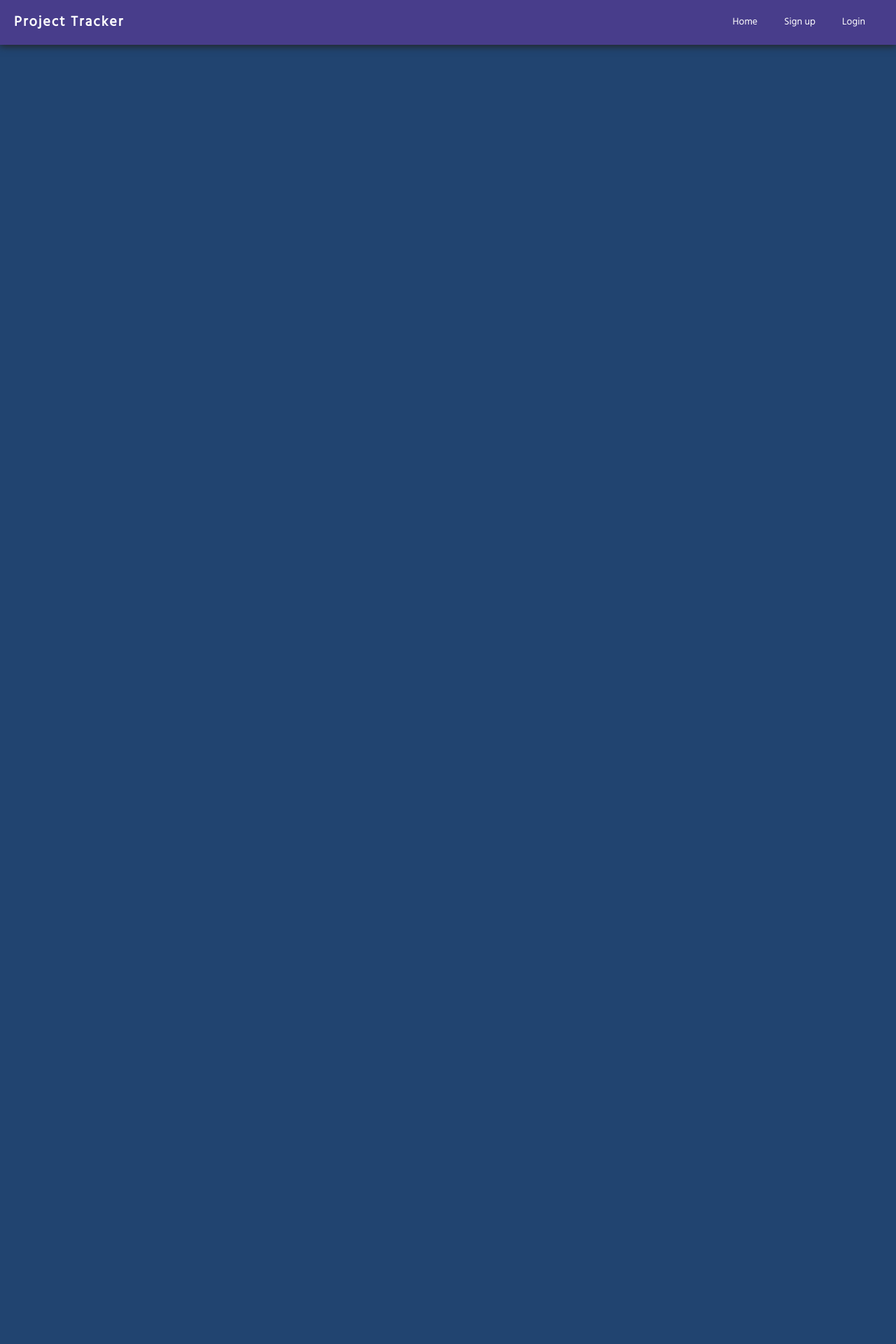
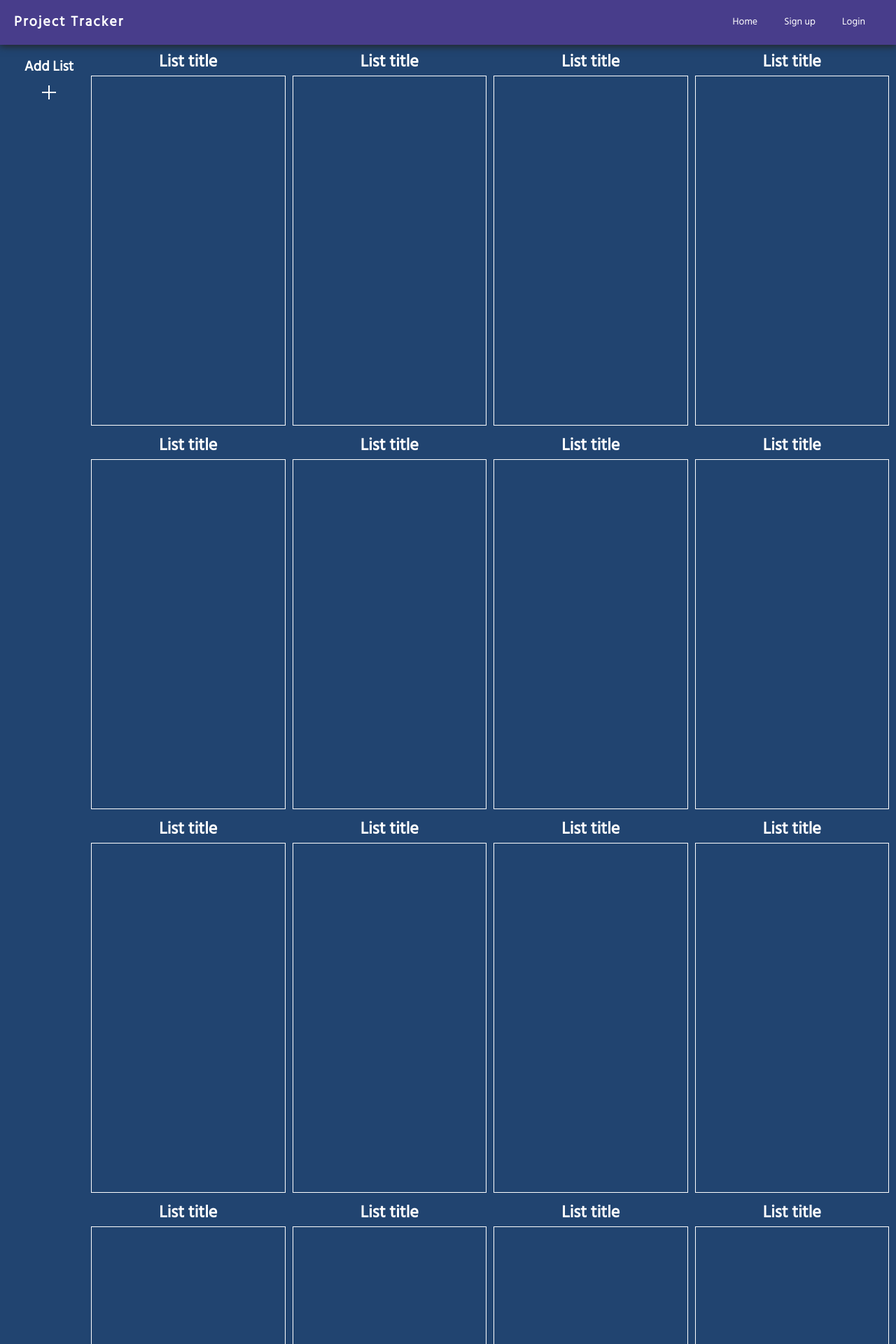
Before and after one commit to olalnoho/trello-like, a React (Create React App) app in the folder client/: page /projects/1 in a window 1280 px wide. Shown: the top 1920 px of the page at 70% size. Before the commit the page ends 800 px from the top, so only its background shows below. Built offline with nearby package versions, Linux system fonts and the light colour scheme; no server answers.

Commit message:
list page

```diff
--- a/client/src/App.js
+++ b/client/src/App.js
@@ -7,6 +7,7 @@ import Landing from './Components/Landing/Landing'
 import Login from './Components/Auth/Login'
 import Register from './Components/Auth/Register'
 import Dashboard from './Components/Dashboard/Dashboard'
+import Projects from './Components/Projects/Projects'
 
 const App = () => {
   useCheckAuth()
@@ -18,6 +19,7 @@ const App = () => {
         <Route exact path="/login" component={Login} />
         <Route exact path="/register" component={Register} />
         <Route exact path="/dashboard" component={Dashboard} />
+        <Route exact path="/projects/:id" component={Projects} />
       </Switch>
     </>
   )
--- a/client/src/Components/Dashboard/Dashboard.js
+++ b/client/src/Components/Dashboard/Dashboard.js
@@ -34,7 +34,7 @@ const Dashboard = () => {
             <AddForm setProjects={setProjects} closeModal={closeModal} />
          </Modal>
          <div className="dashboard__add">
-            <strong>Add project</strong>
+            <h3 className="heading-3">Add project</h3>
             <div onClick={e => {
                setShowModal(true)
             }} className="pointer">
--- /dev/null
+++ b/client/src/Components/Projects/Projects.js
@@ -0,0 +1,83 @@
+import React from 'react'
+
+const Projects = () => {
+   return (
+      <div className="container projects">
+         <div className="dashboard__add">
+            <h3 className="heading-3">Add List</h3>
+            <div onClick={e => {
+            }} className="pointer">
+               <span className="add-project"></span>
+            </div>
+         </div>
+         <div className="projects__lists">
+            <div className="projects__lists-list">
+               <h3> List title </h3>
+               <ul></ul>
+            </div>
+            <div className="projects__lists-list">
+               <h3> List title </h3>
+               <ul></ul>
+            </div>
+            <div className="projects__lists-list">
+               <h3> List title </h3>
+               <ul></ul>
+            </div>
+            <div className="projects__lists-list">
+               <h3> List title </h3>
+               <ul></ul>
+            </div>
+            <div className="projects__lists-list">
+               <h3> List title </h3>
+               <ul></ul>
+            </div>
+            <div className="projects__lists-list">
+               <h3> List title </h3>
+               <ul></ul>
+            </div>
+            <div className="projects__lists-list">
+               <h3> List title </h3>
+               <ul></ul>
+            </div>
+            <div className="projects__lists-list">
+               <h3> List title </h3>
+               <ul></ul>
+            </div>
+            <div className="projects__lists-list">
+               <h3> List title </h3>
+               <ul></ul>
+            </div>
+            <div className="projects__lists-list">
+               <h3> List title </h3>
+               <ul></ul>
+            </div>
+            <div className="projects__lists-list">
+               <h3> List title </h3>
+               <ul></ul>
+            </div>
+            <div className="projects__lists-list">
+               <h3> List title </h3>
+               <ul></ul>
+            </div>
+            <div className="projects__lists-list">
+               <h3> List title </h3>
+               <ul></ul>
+            </div>
+            <div className="projects__lists-list">
+               <h3> List title </h3>
+               <ul></ul>
+            </div>
+            <div className="projects__lists-list">
+               <h3> List title </h3>
+               <ul></ul>
+            </div>
+            <div className="projects__lists-list">
+               <h3> List title </h3>
+               <ul></ul>
+            </div>
+         </div>
+      </div>
+   )
+}
+
+export default Projects
--- /dev/null
+++ b/client/src/Components/Projects/_Projects.scss
@@ -0,0 +1,32 @@
+.projects {
+  color: white;
+  &__lists {
+    flex: 1;
+    display: grid;
+    gap: 1rem;
+    grid-template-columns: repeat(auto-fit, minmax(25rem, 1fr));
+    &-list {
+      display: flex;
+      flex-direction: column;
+      align-items: center;
+      justify-content: center;
+      h3 {
+        font-size: 2.4rem;
+        text-align: center;
+      }
+      ul {
+        min-height: 50rem;
+        width: 100%;
+        flex: 1;
+        border: 1px solid white;
+      }
+    }
+  }
+}
+
+@media only screen and(max-width: 700px) {
+  .projects {
+    flex-direction: column;
+    margin-top: 11rem;
+  }
+}
--- a/client/src/css/_components.scss
+++ b/client/src/css/_components.scss
@@ -65,3 +65,19 @@
   align-items: center;
   justify-content: center;
 }
+
+.add-project {
+  cursor: pointer;
+  height: 2rem;
+  width: 2px;
+  background-color: #fff;
+
+  &::after {
+    content: "";
+    height: 2rem;
+    width: 2px;
+    display: block;
+    background-color: #fff;
+    transform: rotate(90deg);
+  }
+}
--- /dev/null
+++ b/client/src/css/_typography.scss
@@ -0,0 +1,18 @@
+.lead {
+  font-size: 1.4rem;
+}
+
+.heading-1 {
+  font-size: 5rem;
+  margin-bottom: 1rem;
+}
+
+.heading-2 {
+  font-size: 3rem;
+  margin-bottom: 1rem;
+}
+
+.heading-3 {
+  font-size: 2rem;
+  margin-bottom: 1rem;
+}
--- a/client/src/css/main.css
+++ b/client/src/css/main.css
@@ -1,4 +1,23 @@
 @import url("https://fonts.googleapis.com/css?family=Hind&display=swap");
+.lead {
+  font-size: 1.4rem;
+}
+
+.heading-1 {
+  font-size: 5rem;
+  margin-bottom: 1rem;
+}
+
+.heading-2 {
+  font-size: 3rem;
+  margin-bottom: 1rem;
+}
+
+.heading-3 {
+  font-size: 2rem;
+  margin-bottom: 1rem;
+}
+
 .btn {
   padding: 0.8rem 2rem;
 }
@@ -84,6 +103,23 @@
           justify-content: center;
 }
 
+.add-project {
+  cursor: pointer;
+  height: 2rem;
+  width: 2px;
+  background-color: #fff;
+}
+
+.add-project::after {
+  content: "";
+  height: 2rem;
+  width: 2px;
+  display: block;
+  background-color: #fff;
+  -webkit-transform: rotate(90deg);
+          transform: rotate(90deg);
+}
+
 .backdrop {
   position: fixed;
   top: 0;
@@ -92,6 +128,61 @@
   height: 100vh;
   background: rgba(0, 0, 0, 0.45);
   z-index: 10;
+}
+
+.projects {
+  color: white;
+}
+
+.projects__lists {
+  -webkit-box-flex: 1;
+      -ms-flex: 1;
+          flex: 1;
+  display: -ms-grid;
+  display: grid;
+  gap: 1rem;
+  -ms-grid-columns: (minmax(25rem, 1fr))[auto-fit];
+      grid-template-columns: repeat(auto-fit, minmax(25rem, 1fr));
+}
+
+.projects__lists-list {
+  display: -webkit-box;
+  display: -ms-flexbox;
+  display: flex;
+  -webkit-box-orient: vertical;
+  -webkit-box-direction: normal;
+      -ms-flex-direction: column;
+          flex-direction: column;
+  -webkit-box-align: center;
+      -ms-flex-align: center;
+          align-items: center;
+  -webkit-box-pack: center;
+      -ms-flex-pack: center;
+          justify-content: center;
+}
+
+.projects__lists-list h3 {
+  font-size: 2.4rem;
+  text-align: center;
+}
+
+.projects__lists-list ul {
+  min-height: 50rem;
+  width: 100%;
+  -webkit-box-flex: 1;
+      -ms-flex: 1;
+          flex: 1;
+  border: 1px solid white;
+}
+
+@media only screen and (max-width: 700px) {
+  .projects {
+    -webkit-box-orient: vertical;
+    -webkit-box-direction: normal;
+        -ms-flex-direction: column;
+            flex-direction: column;
+    margin-top: 11rem;
+  }
 }
 
 .modal {
@@ -278,26 +369,8 @@
           align-items: center;
 }
 
-.dashboard__add .add-project {
-  cursor: pointer;
-  height: 2rexm;
-  width: 2px;
-  background-color: #fff;
-}
-
-.dashboard__add .add-project::after {
-  content: "";
-  height: 2rem;
-  width: 2px;
-  display: block;
-  background-color: #fff;
-  -webkit-transform: rotate(90deg);
-          transform: rotate(90deg);
-}
-
 .dashboard__add strong {
   text-align: center;
-  font-size: 2rem;
   display: block;
   margin-bottom: 1rem;
 }
--- a/client/src/css/main.scss
+++ b/client/src/css/main.scss
@@ -1,7 +1,9 @@
 @import url("https://fonts.googleapis.com/css?family=Hind&display=swap");
 @import "./vars";
+@import "./typography";
 @import "./components";
 @import "../Components/UI/Backdrop";
+@import "../Components/Projects/Projects";
 @import "../Components/UI/Modal";
 @import "../Components/Landing/Landing";
 @import "../Components/Auth/Auth";
```
Also changed, not shown: client/src/Components/Dashboard/_Dashboard.scss (+0 -16 lines).
